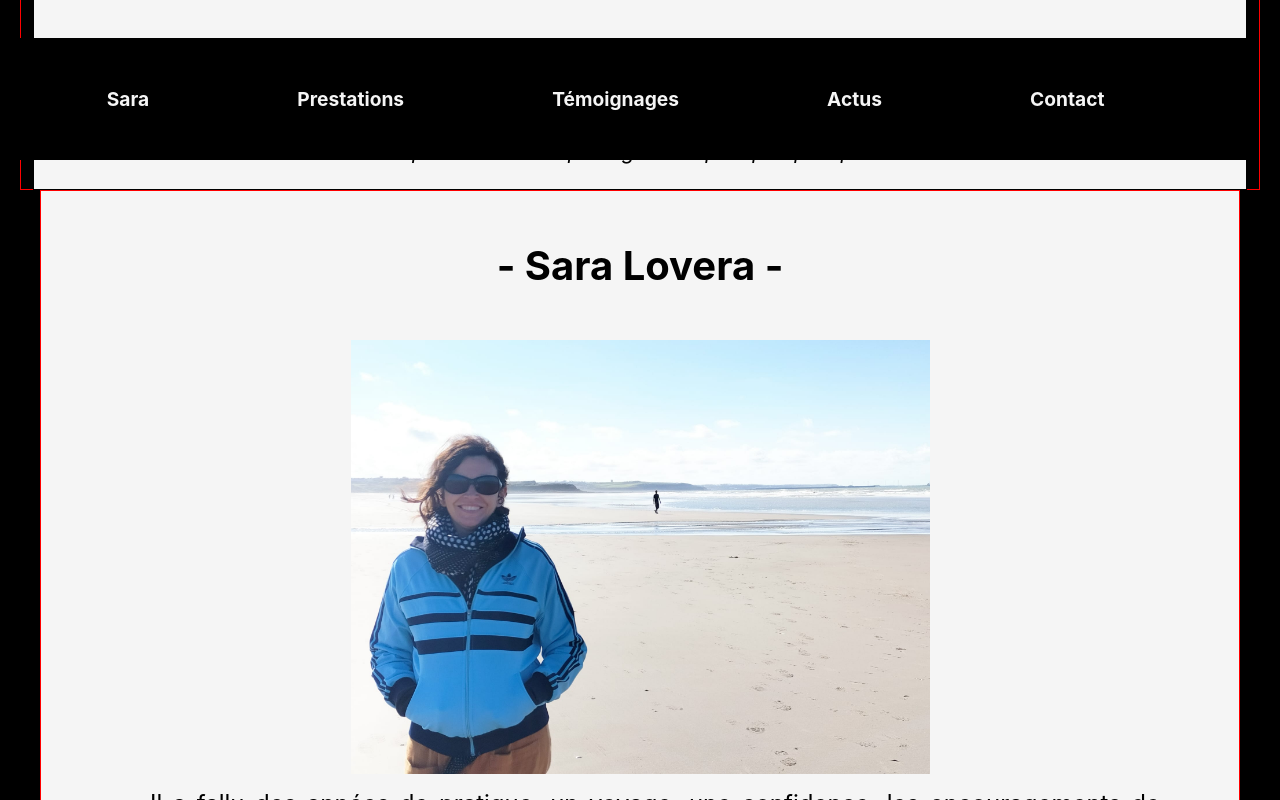
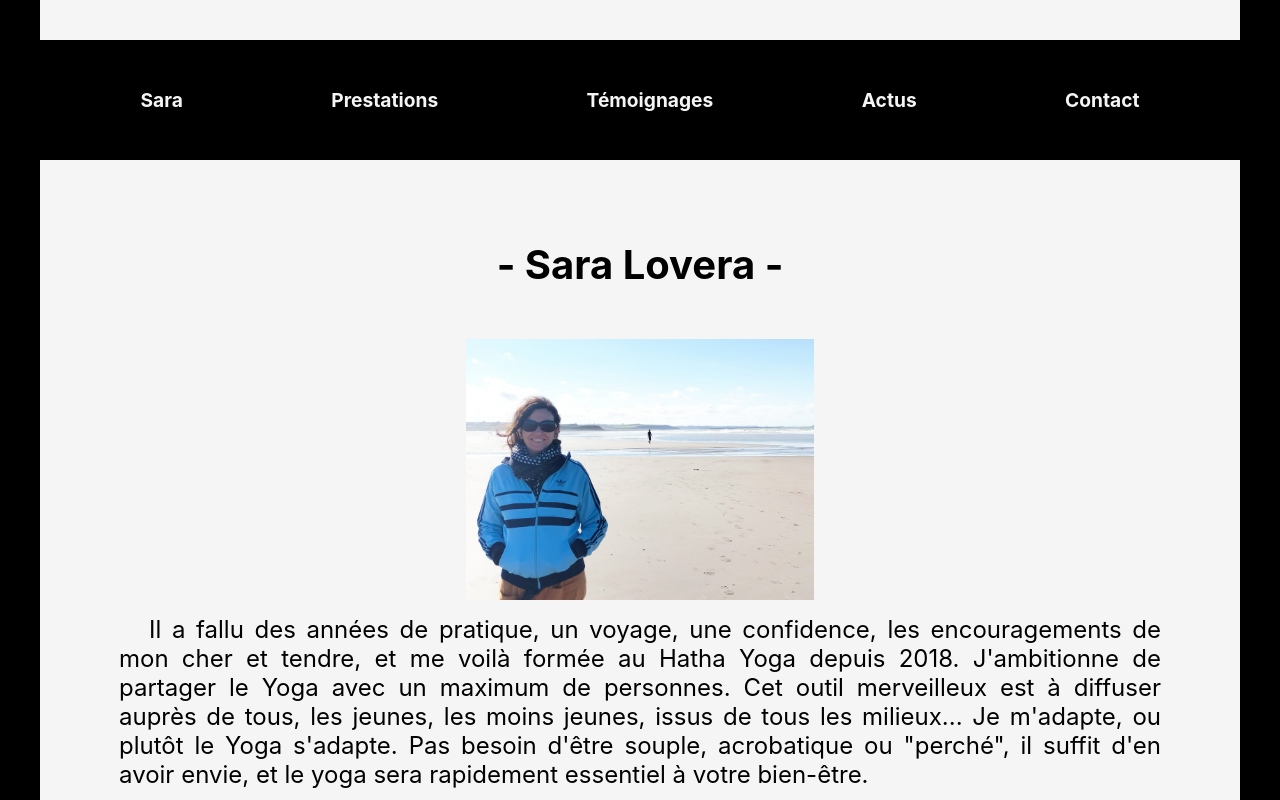
Before and after one commit to e-hainaux/SYA-frontend, a Next.js app: page / in a window 1280 px wide. Shown: the part 640-1440 px from the top of the page. Built offline with nearby package versions, Linux system fonts and the light colour scheme.

Commit message:
header + presentation OK + mise en place photo @media

```diff
--- a/components/Header.js
+++ b/components/Header.js
@@ -1,4 +1,4 @@
-import React from "react";
+import React, { useState } from "react";
 import styles from "../styles/Header.module.css";
 import Image from "next/image";
 import { Link as ScrollLink, animateScroll as scroll } from "react-scroll";
@@ -6,6 +6,12 @@ import { Link as ScrollLink, animateScroll as scroll } from "react-scroll";
 import logoSYA from "../public/images/logoSYA.svg";
 
 function Header() {
+  const [isHoveredSara, setIsHoveredSara] = useState(false);
+  const [isHoveredPrestations, setIsHoveredPrestations] = useState(false);
+  const [isHoveredTemoignages, setIsHoveredTemoignages] = useState(false);
+  const [isHoveredActus, setIsHoveredActus] = useState(false);
+  const [isHoveredContact, setIsHoveredContact] = useState(false);
+
   return (
     <div className={styles.headerGlobal}>
       <div className={styles.headerMainContainer}>
@@ -23,45 +29,66 @@ function Header() {
         <nav className={styles.nav}>
           <ul className={styles.ul}>
             <ScrollLink
-              className={styles.a}
+              className={`${isHoveredSara ? styles.hovered : styles.a} ${
+                styles.pointer
+              }`}
               to="presentationSara"
-              smooth={true}
-              duration={500}
+              smooth={false}
+              duration={800}
+              onMouseEnter={() => setIsHoveredSara(true)}
+              onMouseLeave={() => setIsHoveredSara(false)}
             >
               Sara
             </ScrollLink>
 
             <ScrollLink
-              className={styles.a}
+              className={`${isHoveredPrestations ? styles.hovered : styles.a} ${
+                styles.pointer
+              }`}
               to="presentationYoga"
               smooth={true}
               duration={500}
+              onMouseEnter={() => setIsHoveredPrestations(true)}
+              onMouseLeave={() => setIsHoveredPrestations(false)}
             >
               Prestations
             </ScrollLink>
 
             <ScrollLink
-              className={styles.a}
+              className={`${isHoveredTemoignages ? styles.hovered : styles.a} ${
+                styles.pointer
+              }`}
               to="temoignages"
               smooth={true}
               duration={500}
+              onMouseEnter={() => setIsHoveredTemoignages(true)}
+              onMouseLeave={() => setIsHoveredTemoignages(false)}
             >
               Témoignages
             </ScrollLink>
 
             <ScrollLink
-              className={styles.a}
+              className={`${isHoveredActus ? styles.hovered : styles.a} ${
+                styles.pointer
+              }`}
               to="actus"
               smooth={true}
               duration={500}
+              onMouseEnter={() => setIsHoveredActus(true)}
+              onMouseLeave={() => setIsHoveredActus(false)}
             >
               Actus
             </ScrollLink>
+
             <ScrollLink
-              className={styles.a}
+              className={`${isHoveredContact ? styles.hovered : styles.a} ${
+                styles.pointer
+              }`}
               to="contact"
               smooth={true}
               duration={500}
+              onMouseEnter={() => setIsHoveredContact(true)}
+              onMouseLeave={() => setIsHoveredContact(false)}
             >
               Contact
             </ScrollLink>
--- a/components/Home.js
+++ b/components/Home.js
@@ -1,6 +1,6 @@
 import styles from "../styles/Home.module.css";
 import Header from "../components/Header";
-import PresentationSara from "../components/PresentationSara";
+import PresentationSara from "./PresentationSara";
 
 function Home() {
   return (
--- a/components/PresentationSara.js
+++ b/components/PresentationSara.js
@@ -8,9 +8,11 @@ const PresentationSara = () => {
   return (
     <section className={styles.segment}>
       <h2 className={styles.titre}>- Sara Lovera -</h2>
-      <div className={styles.textePhoto}>
-        <div className={styles.imageWrapper}>
-          <div className={styles.imageContainer}>
+      <div className={`${styles.textePhoto}`}>
+        <div className={`${styles.imageWrapper}`}>
+          <div
+            className={`${styles.imageContainer} ${styles.imageContainerLargeScreen}`}
+          >
             <Image
               src={photoSara}
               alt="Sara Lovera - photo"
@@ -23,16 +25,11 @@ const PresentationSara = () => {
           encouragements de mon cher et tendre, et me voilà formée au Hatha Yoga
           depuis 2018. J'ambitionne de partager le Yoga avec un maximum de
           personnes. Cet outil merveilleux est à diffuser auprès de tous, les
-          jeunes, les moins jeunes, issus de tout les milieux... Je m'adapte, ou
+          jeunes, les moins jeunes, issus de tous les milieux... Je m'adapte, ou
           plutôt le Yoga s'adapte. Pas besoin d'être souple, acrobatique ou
           "perché", il suffit d'en avoir envie, et le yoga sera rapidement
-          essentiel à votre bien être.
+          essentiel à votre bien-être.
         </p>
-        {/* <img
-          src={photoSara}
-          alt="Sara Lovera - photo"
-          className={styles.photoSaraLargeSmallScreen}
-        /> */}
       </div>
     </section>
   );
--- a/styles/Header.module.css
+++ b/styles/Header.module.css
@@ -6,7 +6,8 @@
   height: 100vh;
   background-color: black;
   margin: 0 20px;
-  border: 1px solid red;
+
+  /* border: 1px solid red; */
 
   /* border-radius: 80px 10px 0px 0px; */
 }
@@ -16,14 +17,14 @@
   flex-direction: column;
   justify-content: space-between;
   align-items: center;
-  width: 98%;
+  width: 100%;
   height: 100vh;
   font-size: 5rem;
   text-align: center;
-  /* margin: 25px 25px 0 25px; */
+  margin: 20px 20px 0 20px;
   background-color: whitesmoke;
-  border: 1px solid black;
-  /* border-radius: 80px 10px 0px 0px; */
+  border-radius: 80px 10px 0px 0px;
+  /* border: 1px dotted orangered; */
   /* overflow: hidden; */
 }
 
@@ -32,7 +33,8 @@
 }
 
 .headerMainContainer q {
-  margin: 10px auto;
+  color: gray;
+  margin-bottom: 200px;
   padding: 15px 0;
   text-align: center;
   font-size: 1.3rem;
@@ -46,15 +48,41 @@
 .nav {
   position: absolute;
   bottom: 0;
+  left: 0;
+  right: 0;
   display: flex;
   align-self: flex-end;
   flex-direction: row;
   justify-content: center;
   align-items: center;
-  width: 100vw;
-  border: 1px solid black;
+  width: 100%;
+  margin: 0;
+  /* border: 1px solid green; */
 }
 
+.a {
+  color: whitesmoke;
+  background-color: black;
+  text-decoration: none;
+  font-size: 1.2rem;
+  font-weight: bold;
+  padding: 8px;
+  border-radius: 5px;
+  /* border: 2px dotted pink; */
+}
+
+.hovered {
+  background-color: whitesmoke;
+  color: black;
+  text-decoration: none;
+  font-size: 1.2rem;
+  font-weight: bold;
+  padding: 8px;
+  border-radius: 5px;
+}
+.pointer {
+  cursor: pointer;
+}
 .ul {
   width: 100%;
   height: 15vh;
@@ -68,13 +96,5 @@
   border: none;
   padding: 0;
   list-style-type: none;
+  /* border: 1px solid red; */
 }
-
-.a {
-  color: whitesmoke;
-  text-decoration: none;
-  font-size: 1.2rem;
-  font-weight: bold;
-  padding: 8px;
-  border-radius: 5px;
-}
--- a/styles/presentationSara.module.css
+++ b/styles/presentationSara.module.css
@@ -4,7 +4,7 @@
   margin: 0 20px;
   padding: 20px;
   background-color: whitesmoke;
-  border: 1px solid red;
+  /* border: 1px solid red; */
 }
 
 .titre {
@@ -42,7 +42,7 @@
   /* border: 1px solid red; */
 }
 .imageContainer {
-  width: 50%;
+  width: 80%;
   height: auto;
   padding: 0;
   display: flex;
@@ -56,3 +56,9 @@
   max-height: 100%;
   /* object-fit: cover; ou 'cover' ? */
 }
+
+@media only screen and (min-width: 800px) {
+  .imageContainerLargeScreen {
+    width: 30%;
+  }
+}
```
